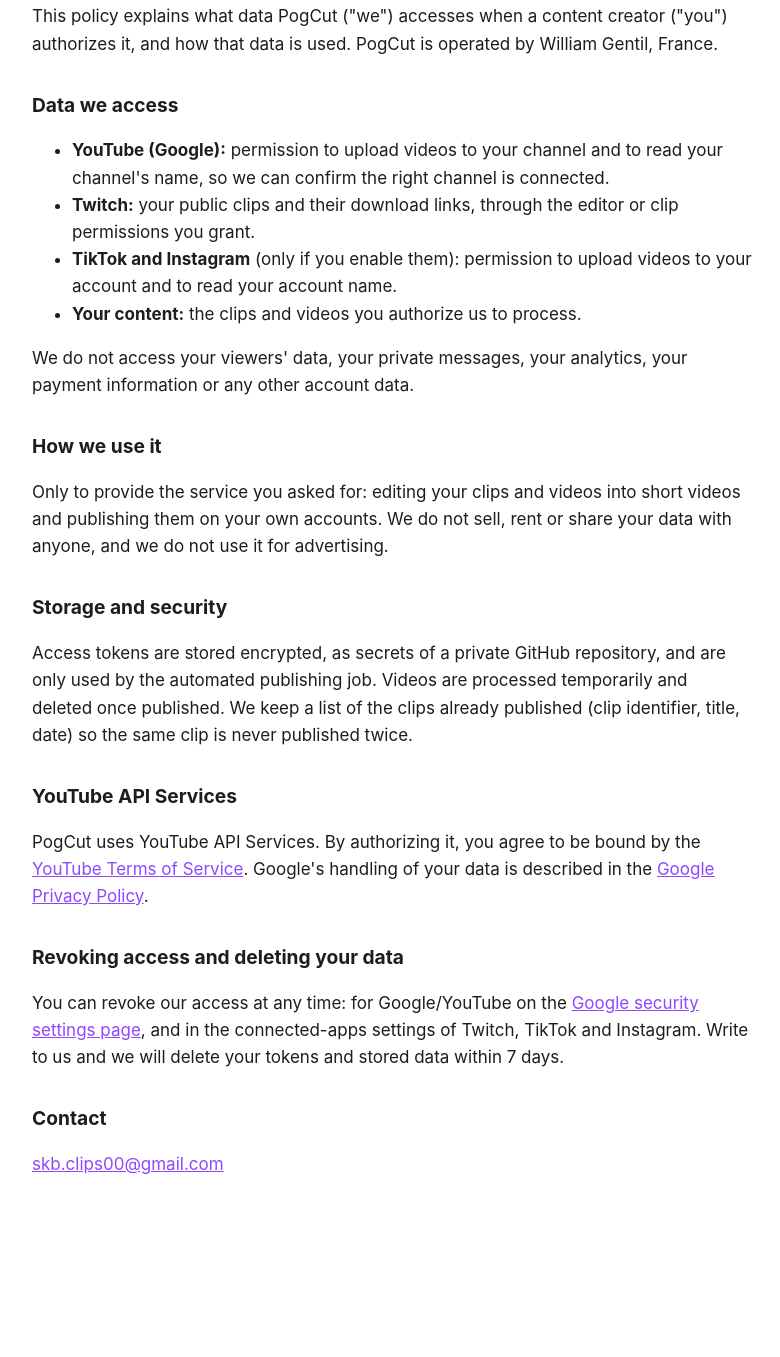
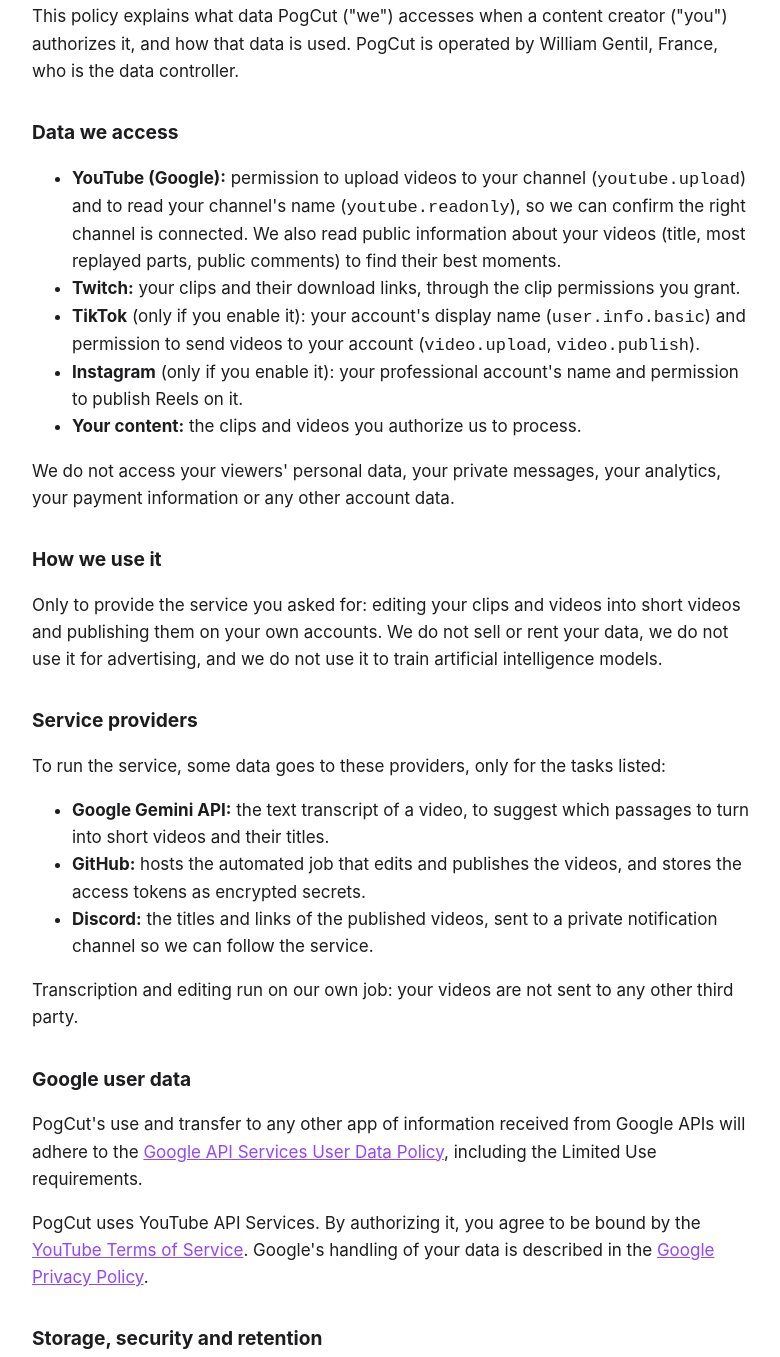
Before and after one commit to williamgentil/pogcut-site, a plain HTML site: page privacy.html in a window 1280 px wide. Shown: the part 221-1578 px from the top of the page, without its empty margins (248-1028 px from the left). Before the commit the page ends 1480 px from the top, so only its background shows below. Drawn offline with Linux system fonts and the light colour scheme.

Commit message:
feat: CGU + RGPD + third-party data + google limited use

```diff
--- a/privacy.html
+++ b/privacy.html
@@ -14,43 +14,85 @@
 
   <p>This policy explains what data PogCut ("we") accesses when a content creator
   ("you") authorizes it, and how that data is used. PogCut is operated by
-  William Gentil, France.</p>
+  William Gentil, France, who is the data controller.</p>
 
   <h2>Data we access</h2>
   <ul>
-    <li><strong>YouTube (Google):</strong> permission to upload videos to your channel and to
-    read your channel's name, so we can confirm the right channel is connected.</li>
-    <li><strong>Twitch:</strong> your public clips and their download links, through the
-    editor or clip permissions you grant.</li>
-    <li><strong>TikTok and Instagram</strong> (only if you enable them): permission to upload
-    videos to your account and to read your account name.</li>
+    <li><strong>YouTube (Google):</strong> permission to upload videos to your channel
+    (<code>youtube.upload</code>) and to read your channel's name
+    (<code>youtube.readonly</code>), so we can confirm the right channel is connected. We also
+    read public information about your videos (title, most replayed parts, public comments)
+    to find their best moments.</li>
+    <li><strong>Twitch:</strong> your clips and their download links, through the clip
+    permissions you grant.</li>
+    <li><strong>TikTok</strong> (only if you enable it): your account's display name
+    (<code>user.info.basic</code>) and permission to send videos to your account
+    (<code>video.upload</code>, <code>video.publish</code>).</li>
+    <li><strong>Instagram</strong> (only if you enable it): your professional account's
+    name and permission to publish Reels on it.</li>
     <li><strong>Your content:</strong> the clips and videos you authorize us to process.</li>
   </ul>
-  <p>We do not access your viewers' data, your private messages, your analytics, your
-  payment information or any other account data.</p>
+  <p>We do not access your viewers' personal data, your private messages, your analytics,
+  your payment information or any other account data.</p>
 
   <h2>How we use it</h2>
   <p>Only to provide the service you asked for: editing your clips and videos into short
-  videos and publishing them on your own accounts. We do not sell, rent or share your data
-  with anyone, and we do not use it for advertising.</p>
+  videos and publishing them on your own accounts. We do not sell or rent your data, we do
+  not use it for advertising, and we do not use it to train artificial intelligence models.</p>
 
-  <h2>Storage and security</h2>
-  <p>Access tokens are stored encrypted, as secrets of a private GitHub repository, and are
-  only used by the automated publishing job. Videos are processed temporarily and deleted
-  once published. We keep a list of the clips already published (clip identifier, title,
-  date) so the same clip is never published twice.</p>
+  <h2>Service providers</h2>
+  <p>To run the service, some data goes to these providers, only for the tasks listed:</p>
+  <ul>
+    <li><strong>Google Gemini API:</strong> the text transcript of a video, to suggest which
+    passages to turn into short videos and their titles.</li>
+    <li><strong>GitHub:</strong> hosts the automated job that edits and publishes the videos,
+    and stores the access tokens as encrypted secrets.</li>
+    <li><strong>Discord:</strong> the titles and links of the published videos, sent to a
+    private notification channel so we can follow the service.</li>
+  </ul>
+  <p>Transcription and editing run on our own job: your videos are not sent to any other
+  third party.</p>
 
-  <h2>YouTube API Services</h2>
+  <h2 id="google-limited-use">Google user data</h2>
+  <p>PogCut's use and transfer to any other app of information received from Google APIs will
+  adhere to the <a href="https://developers.google.com/terms/api-services-user-data-policy">Google
+  API Services User Data Policy</a>, including the Limited Use requirements.</p>
   <p>PogCut uses YouTube API Services. By authorizing it, you agree to be bound by the
   <a href="https://www.youtube.com/t/terms">YouTube Terms of Service</a>. Google's handling
   of your data is described in the <a href="https://policies.google.com/privacy">Google
   Privacy Policy</a>.</p>
 
-  <h2>Revoking access and deleting your data</h2>
+  <h2>Storage, security and retention</h2>
+  <ul>
+    <li><strong>Access tokens:</strong> stored encrypted as secrets of a private repository,
+    used only by the publishing job, kept until you revoke access or ask us to delete them.</li>
+    <li><strong>Videos:</strong> processed temporarily and deleted once published.</li>
+    <li><strong>Publishing history:</strong> clip identifier, title and date of each published
+    video, so the same clip is never published twice; kept while you use the service.</li>
+    <li><strong>Transcripts:</strong> kept while you use the service so a video is not
+    transcribed twice; deleted with your other data.</li>
+  </ul>
+
+  <h2 id="data-deletion">Revoking access and deleting your data</h2>
   <p>You can revoke our access at any time: for Google/YouTube on the
-  <a href="https://security.google.com/settings/security/permissions">Google security
-  settings page</a>, and in the connected-apps settings of Twitch, TikTok and Instagram.
-  Write to us and we will delete your tokens and stored data within 7 days.</p>
+  <a href="https://myaccount.google.com/permissions">Google account permissions page</a>,
+  and in the connected-apps settings of Twitch, TikTok and Instagram (on Instagram and
+  Facebook: Settings, then Apps and websites).</p>
+  <p>To delete your data, email <a href="mailto:skb.clips00@gmail.com">skb.clips00@gmail.com</a>
+  with the subject "Delete my data" from the address you signed up with, or tell us which
+  accounts you connected. We delete your tokens, transcripts and publishing history within
+  7 days and confirm by email. Videos already published stay on your accounts until you
+  delete them there.</p>
+
+  <h2>Your rights</h2>
+  <p>Under the GDPR you can access, correct, export or delete your data, and object to its
+  processing, by writing to us. You can also lodge a complaint with the French data
+  protection authority, the <a href="https://www.cnil.fr">CNIL</a>.</p>
+  <p>The service is meant for creators aged 18 or over, or minors with their legal
+  guardian's consent.</p>
+
+  <h2>Changes</h2>
+  <p>We will notify connected creators by email before any significant change to this policy.</p>
 
   <h2>Contact</h2>
   <p><a href="mailto:skb.clips00@gmail.com">skb.clips00@gmail.com</a></p>
```
Also changed, not shown: terms.html (+14 -0 lines).
